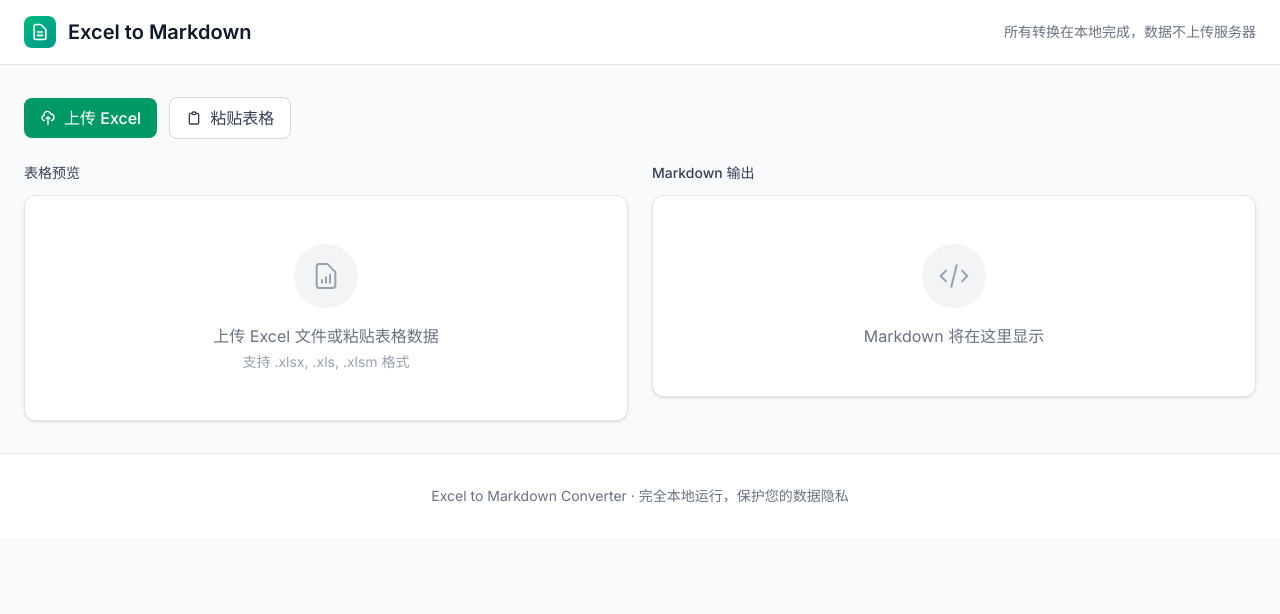
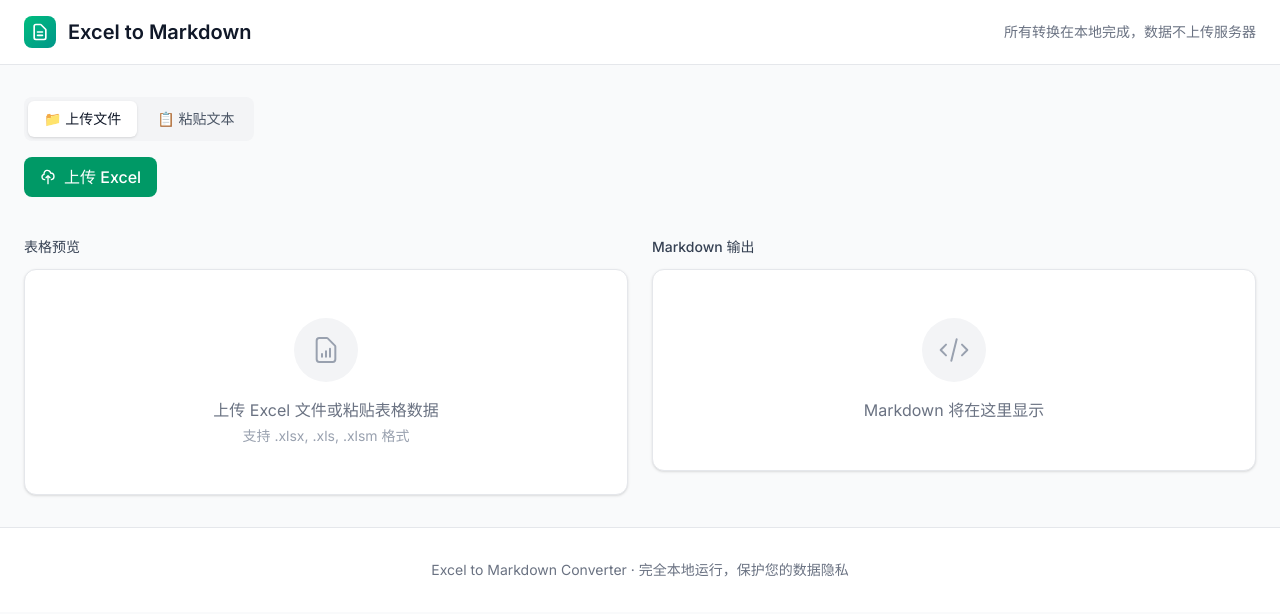
Before and after one commit to winniesi/excel2markdown, a Next.js app: page / in a window 1280 px wide. Shown: the top 614 px of the page. Built offline with nearby package versions, Linux system fonts and the light colour scheme.

Commit message:
Add paste text mode with textarea input

```diff
--- a/app/page.tsx
+++ b/app/page.tsx
@@ -6,6 +6,7 @@ import * as XLSX from 'xlsx';
 type TableData = (string | number)[][];
 
 type AlignMode = 'left' | 'center' | 'right' | 'none';
+type InputMode = 'upload' | 'paste';
 
 export default function Home() {
   const [tableData, setTableData] = useState<TableData>([]);
@@ -16,6 +17,8 @@ export default function Home() {
   const [workbook, setWorkbook] = useState<XLSX.WorkBook | null>(null);
   const [alignMode, setAlignMode] = useState<AlignMode>('left');
   const [boldHeader, setBoldHeader] = useState<boolean>(true);
+  const [inputMode, setInputMode] = useState<InputMode>('upload');
+  const [pasteText, setPasteText] = useState<string>('');
   const fileInputRef = useRef<HTMLInputElement>(null);
 
   const generateMarkdown = useCallback((data: TableData): string => {
@@ -120,20 +123,56 @@ export default function Home() {
     setMarkdown(generateMarkdown(jsonData));
   }, [workbook, generateMarkdown]);
 
+  const parseTableText = useCallback((text: string): TableData => {
+    let rows: (string | number)[][];
+
+    if (text.includes('\t')) {
+      rows = text.split('\n').map(row => row.split('\t'));
+    } else if (text.includes('|')) {
+      const lines = text.split('\n').filter(line => line.trim());
+      rows = lines.map(line =>
+        line.split('|')
+          .map(cell => cell.trim())
+          .filter((_, i, arr) => i > 0 && i < arr.length - 1)
+      );
+      if (rows.length > 1 && rows[1].every(cell => /^-+$/.test(String(cell)) || /^:-+:$/.test(String(cell)) || /^:-+$/.test(String(cell)) || /^-+:$/.test(String(cell)))) {
+        rows.splice(1, 1);
+      }
+    } else {
+      rows = text.split('\n').map(row => [row]);
+    }
+
+    return rows.filter(row => row.some(cell => String(cell).trim() !== ''));
+  }, []);
+
   const handlePaste = useCallback(async () => {
     try {
       const text = await navigator.clipboard.readText();
-      const rows = text.split('\n').map(row => row.split('\t'));
-      const filteredRows = rows.filter(row => row.some(cell => cell.trim() !== ''));
-      setTableData(filteredRows);
-      setMarkdown(generateMarkdown(filteredRows));
+      const data = parseTableText(text);
+      setTableData(data);
+      setMarkdown(generateMarkdown(data));
       setFileName('');
       setSheetNames([]);
       setWorkbook(null);
     } catch (err) {
       console.error('Failed to read clipboard:', err);
     }
-  }, [generateMarkdown]);
+  }, [parseTableText, generateMarkdown]);
+
+  const handleTextInput = useCallback((text: string) => {
+    setPasteText(text);
+    if (text.trim()) {
+      const data = parseTableText(text);
+      setTableData(data);
+      setMarkdown(generateMarkdown(data));
+      setFileName('');
+      setSheetNames([]);
+      setWorkbook(null);
+    } else {
+      setTableData([]);
+      setMarkdown('');
+    }
+  }, [parseTableText, generateMarkdown]);
 
   const handleCopy = useCallback(() => {
     navigator.clipboard.writeText(markdown);
@@ -191,6 +230,30 @@ export default function Home() {
 
       <main className="max-w-7xl mx-auto px-6 py-8">
         <div className="mb-6">
+          <div className="flex gap-1 mb-4 bg-gray-100 p-1 rounded-lg w-fit">
+            <button
+              onClick={() => setInputMode('upload')}
+              className={`px-4 py-2 rounded-md text-sm font-medium transition-colors ${
+                inputMode === 'upload'
+                  ? 'bg-white text-gray-900 shadow-sm'
+                  : 'text-gray-600 hover:text-gray-900'
+              }`}
+            >
+              📁 上传文件
+            </button>
+            <button
+              onClick={() => setInputMode('paste')}
+              className={`px-4 py-2 rounded-md text-sm font-medium transition-colors ${
+                inputMode === 'paste'
+                  ? 'bg-white text-gray-900 shadow-sm'
+                  : 'text-gray-600 hover:text-gray-900'
+              }`}
+            >
+              📋 粘贴文本
+            </button>
+          </div>
+
+          {inputMode === 'upload' ? (
             <div className="flex flex-wrap gap-3 items-center">
               <input
                 ref={fileInputRef}
@@ -209,19 +272,40 @@ export default function Home() {
                 </svg>
                 上传 Excel
               </label>
-
+            </div>
+          ) : (
+            <div className="space-y-3">
+              <div className="flex gap-3">
                 <button
                   onClick={handlePaste}
-              className="inline-flex items-center gap-2 px-4 py-2 bg-white text-gray-700 border border-gray-300 rounded-lg hover:bg-gray-50 transition-colors font-medium"
+                  className="inline-flex items-center gap-2 px-4 py-2 bg-emerald-600 text-white rounded-lg hover:bg-emerald-700 transition-colors font-medium"
                 >
                   <svg className="w-4 h-4" fill="none" stroke="currentColor" viewBox="0 0 24 24">
                     <path strokeLinecap="round" strokeLinejoin="round" strokeWidth={2} d="M9 5H7a2 2 0 00-2 2v12a2 2 0 002 2h10a2 2 0 002-2V7a2 2 0 00-2-2h-2M9 5a2 2 0 002 2h2a2 2 0 002-2M9 5a2 2 0 012-2h2a2 2 0 012 2" />
                   </svg>
-              粘贴表格
+                  从剪贴板粘贴
                 </button>
+                {pasteText && (
+                  <button
+                    onClick={() => handleTextInput('')}
+                    className="inline-flex items-center gap-2 px-4 py-2 text-gray-600 hover:text-red-600 hover:bg-red-50 rounded-lg transition-colors font-medium"
+                  >
+                    清空文本
+                  </button>
+                )}
+              </div>
+              <textarea
+                value={pasteText}
+                onChange={(e) => handleTextInput(e.target.value)}
+                placeholder="在此粘贴从 Excel、Word、网页复制的表格数据...&#10;支持 Tab 分隔、Markdown 表格格式"
+                className="w-full h-32 px-4 py-3 border border-gray-300 rounded-lg focus:outline-none focus:ring-2 focus:ring-emerald-500 focus:border-transparent resize-none text-sm font-mono"
+              />
+            </div>
+          )}
 
+          <div className="flex flex-wrap gap-3 items-center mt-4">
             {sheetNames.length > 1 && (
-              <div className="flex items-center gap-2 ml-2">
+              <div className="flex items-center gap-2">
                 <span className="text-sm text-gray-500">工作表：</span>
                 <select
                   value={activeSheet}
@@ -236,8 +320,6 @@ export default function Home() {
             )}
 
             {tableData.length > 0 && (
-              <>
-                <div className="h-6 w-px bg-gray-300 mx-2" />
               <button
                 onClick={handleClear}
                 className="inline-flex items-center gap-2 px-4 py-2 text-gray-600 hover:text-red-600 hover:bg-red-50 rounded-lg transition-colors font-medium"
@@ -247,7 +329,6 @@ export default function Home() {
                 </svg>
                 清空
               </button>
-              </>
             )}
           </div>
 
```
Lines whose indentation alone changed are shown as unchanged.
